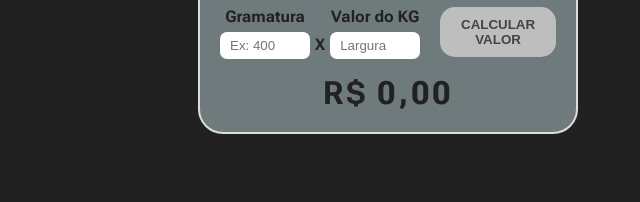
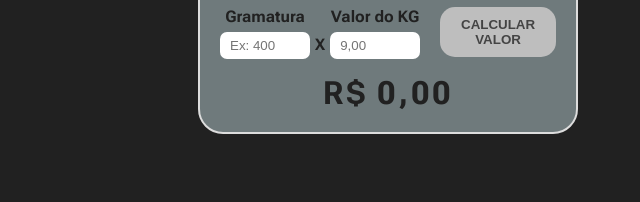
Before and after one commit to gabrielferreira91/medindocaixas, a plain HTML site: page index.html in a window 1280 px wide. Shown: the part 384-586 px from the top of the page, 252-892 px from the left. Drawn offline with Linux system fonts and the light colour scheme.

Commit message:
Corrigindo ultimo placeholder

```diff
--- a/index.html
+++ b/index.html
@@ -86,7 +86,7 @@
                         Valor do KG
                     </p>
                     <div class="containerInput">
-                        <input id="valorKg" type="number" placeholder="Largura">
+                        <input id="valorKg" type="number" placeholder="9,00">
                     </div>
                 </div>
                 <div class="valores">
```
